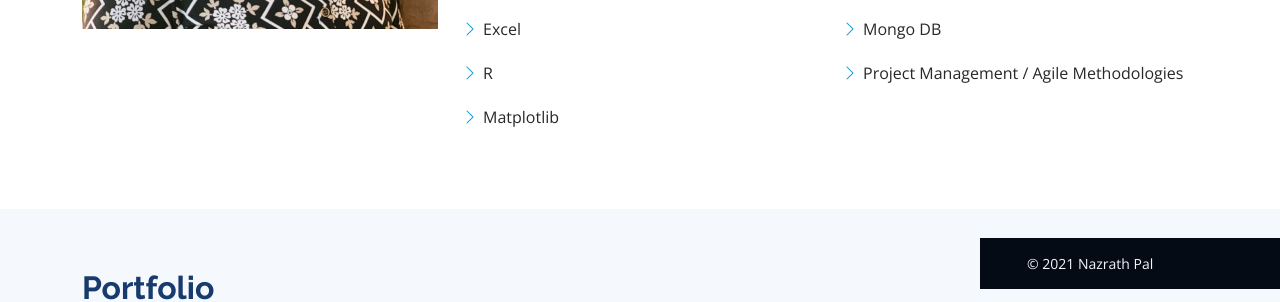
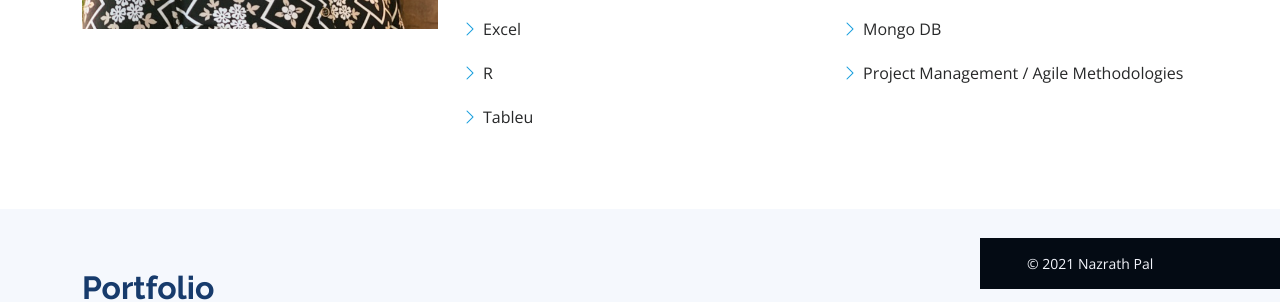
Before and after one commit to Nazrath-pal/nazrath-pal.github.io, a Jekyll site: the page built from docs/index.md, in a window 1280 px wide. Shown: the part 611-913 px from the top of the page. Built offline with Jekyll 4.4.1, drawn with Linux system fonts in a browser that asks for light colours.

Commit message:
added Tableu

```diff
--- a/docs/_includes/about.html
+++ b/docs/_includes/about.html
@@ -28,7 +28,7 @@ University, India. Nazrath has also completed her Diploma in Data Science from S
                 <li><i class="bi bi-chevron-right"></i><span>SQL</span></li>
                 <li><i class="bi bi-chevron-right"></i><span>Excel</span></li>
                 <li><i class="bi bi-chevron-right"></i><span>R</span></li>
-                <li><i class="bi bi-chevron-right"></i><span>Matplotlib</span></li>
+                <li><i class="bi bi-chevron-right"></i><span>Tableu</span></li>
               </ul>
             </div>
             <div class="col-lg-6">
```
